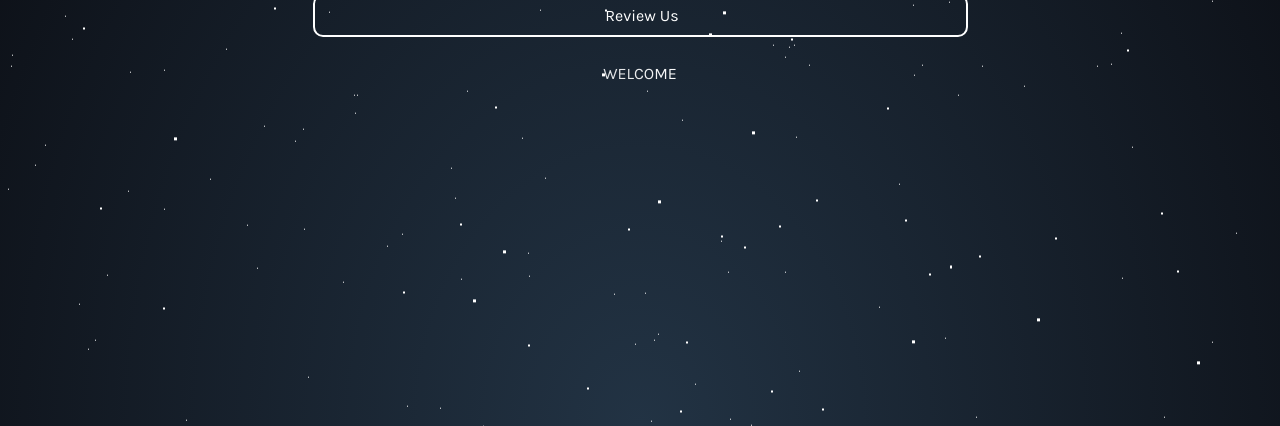
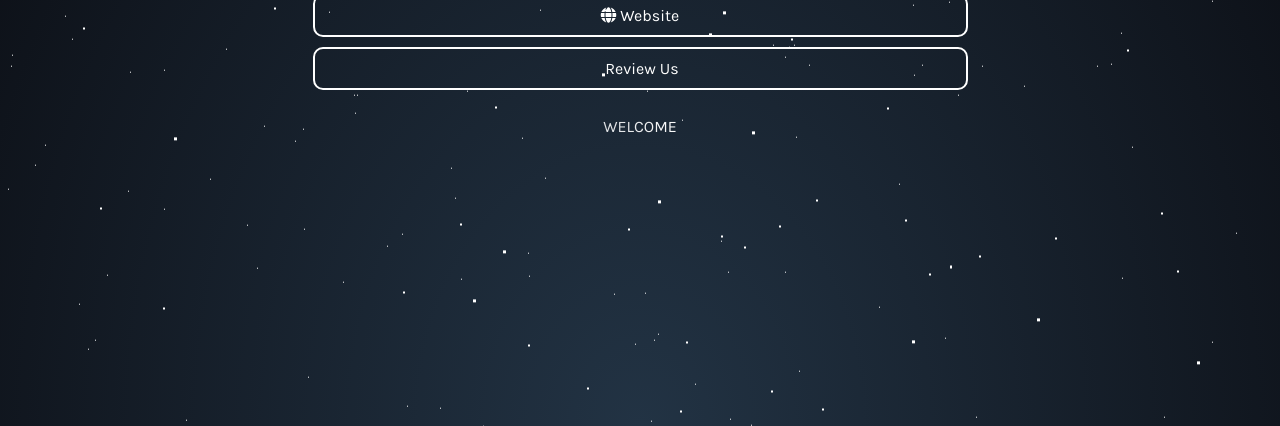
Before and after one commit to CloudRestaurantManagementLLC/Cloud, a plain HTML site: page index.html in a window 1280 px wide. Shown: the part 374-800 px from the top of the page. Drawn offline with Linux system fonts and the light colour scheme.

Commit message:
Update index.html

```diff
--- a/index.html
+++ b/index.html
@@ -56,7 +56,9 @@
       <a class="link" href="https://www.instagram.com/cloudrestaurantme/" target="_blank">
         <i class="fab fa-instagram">&nbsp;</i>Instagram
       </a>
-
+     <a class="link" href="https://g.page/r/CSgSBTbSlk1QEB0/review" target="_blank">
+        <i class="fa fa-globe">&nbsp;</i>Website
+      </a>
       <a class="link" href="https://g.page/r/CSgSBTbSlk1QEB0/review" target="_blank">
         <i class=>&nbsp;</i>Review Us
       </a>
```
